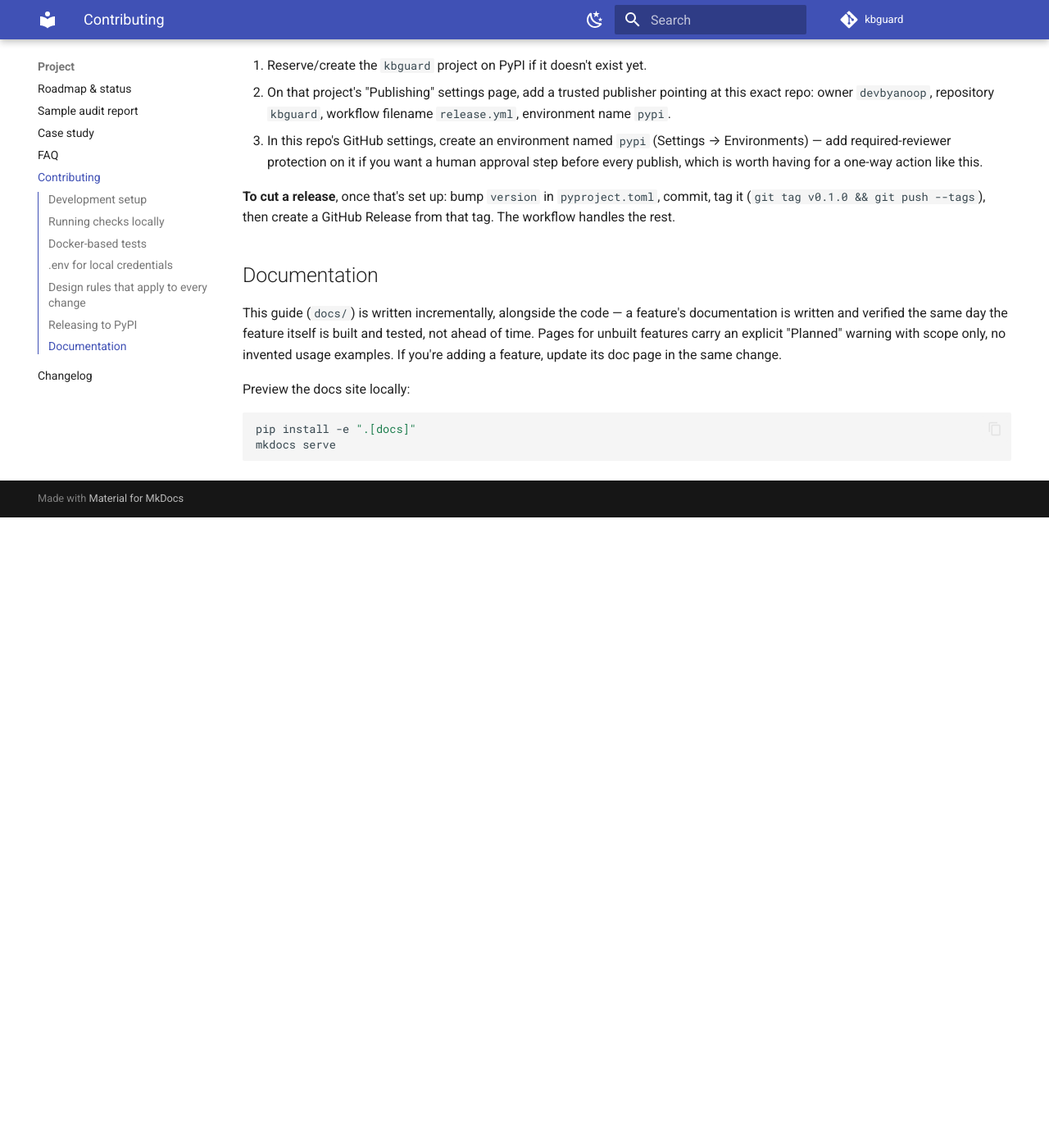
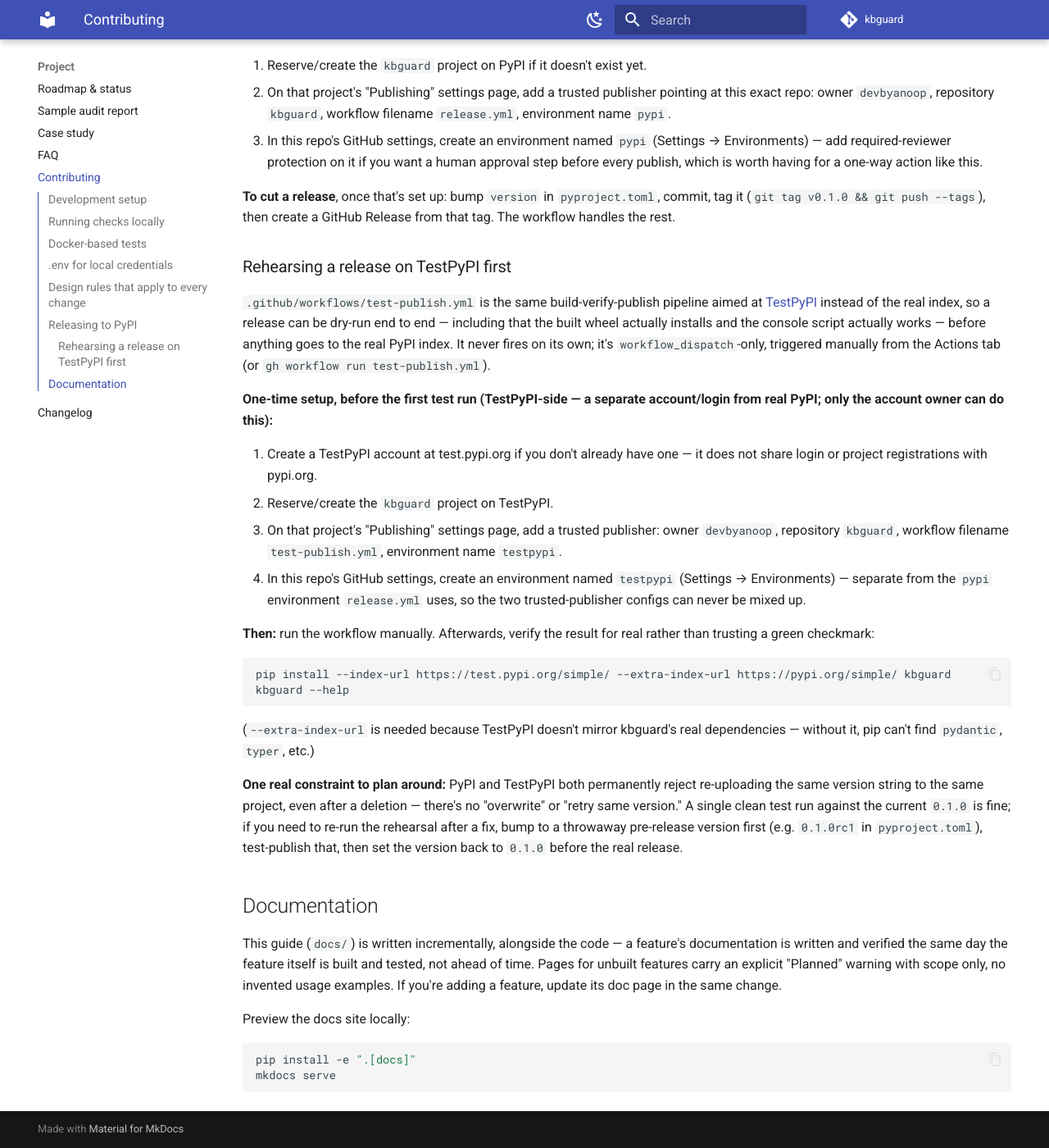
Before and after one commit to devbyanoop/kbguard, an MkDocs documentation site: the page built from docs/project/contributing.md, in a window 1280 px wide and 1400 px high, scrolled down 2059 px. Shown: the whole window at 82% size. Built offline with MkDocs 1.6.1 and Material for MkDocs 9.7.7, drawn with Linux system fonts in a browser that asks for light colours; comment, search, counter and statistics services are not loaded; before the commit the page ends 2690 px from its top, so only the background shows below that.

Commit message:
Add a manually-triggered TestPyPI rehearsal workflow before the real PyPI release
Lets the build-verify-publish pipeline be dry-run against TestPyPI's own
separate Trusted Publishing config (testpypi environment, never shared with
release.yml's pypi one) -- including that the built wheel actually installs --
before burning the real PyPI index. workflow_dispatch-only, never fires on
its own. Setup steps and the "a version can't be re-uploaded to the same
index" constraint documented in contributing.md.

Co-Authored-By: Claude Sonnet 5 <noreply@anthropic.com>

````diff
--- a/docs/project/contributing.md
+++ b/docs/project/contributing.md
@@ -69,6 +69,28 @@ The same skip-cleanly-when-unconfigured rule applies: `tests/test_adapters_pinec
 
 **To cut a release**, once that's set up: bump `version` in `pyproject.toml`, commit, tag it (`git tag v0.1.0 && git push --tags`), then create a GitHub Release from that tag. The workflow handles the rest.
 
+### Rehearsing a release on TestPyPI first
+
+`.github/workflows/test-publish.yml` is the same build-verify-publish pipeline aimed at [TestPyPI](https://test.pypi.org/) instead of the real index, so a release can be dry-run end to end — including that the built wheel actually installs and the console script actually works — before anything goes to the real PyPI index. It never fires on its own; it's `workflow_dispatch`-only, triggered manually from the Actions tab (or `gh workflow run test-publish.yml`).
+
+**One-time setup, before the first test run (TestPyPI-side — a separate account/login from real PyPI; only the account owner can do this):**
+
+1. Create a TestPyPI account at test.pypi.org if you don't already have one — it does not share login or project registrations with pypi.org.
+2. Reserve/create the `kbguard` project on TestPyPI.
+3. On that project's "Publishing" settings page, add a trusted publisher: owner `devbyanoop`, repository `kbguard`, workflow filename `test-publish.yml`, environment name `testpypi`.
+4. In this repo's GitHub settings, create an environment named `testpypi` (Settings → Environments) — separate from the `pypi` environment `release.yml` uses, so the two trusted-publisher configs can never be mixed up.
+
+**Then:** run the workflow manually. Afterwards, verify the result for real rather than trusting a green checkmark:
+
+```bash
+pip install --index-url https://test.pypi.org/simple/ --extra-index-url https://pypi.org/simple/ kbguard
+kbguard --help
+```
+
+(`--extra-index-url` is needed because TestPyPI doesn't mirror kbguard's real dependencies — without it, pip can't find `pydantic`, `typer`, etc.)
+
+**One real constraint to plan around:** PyPI and TestPyPI both permanently reject re-uploading the same version string to the same project, even after a deletion — there's no "overwrite" or "retry same version." A single clean test run against the current `0.1.0` is fine; if you need to re-run the rehearsal after a fix, bump to a throwaway pre-release version first (e.g. `0.1.0rc1` in `pyproject.toml`), test-publish that, then set the version back to `0.1.0` before the real release.
+
 ## Documentation
 
 This guide (`docs/`) is written incrementally, alongside the code — a feature's documentation is written and verified the same day the feature itself is built and tested, not ahead of time. Pages for unbuilt features carry an explicit "Planned" warning with scope only, no invented usage examples. If you're adding a feature, update its doc page in the same change.
````
Also changed, not shown: docs/project/changelog.md (+2 -0 lines), docs/project/roadmap.md (+2 -0 lines), 1 other file.
